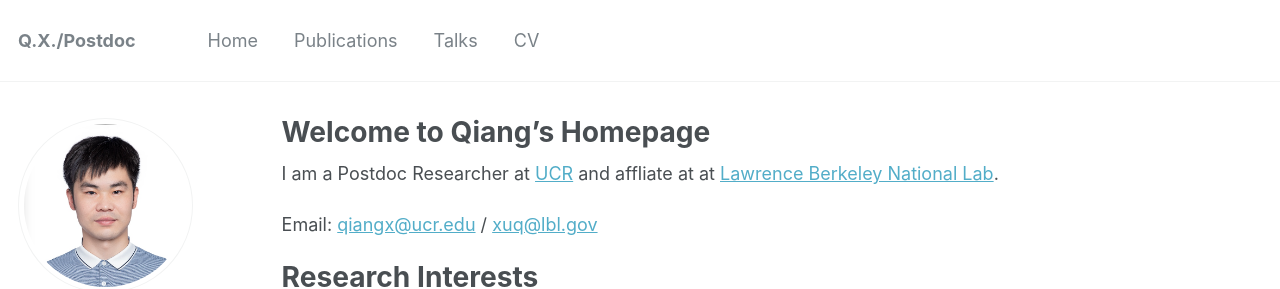
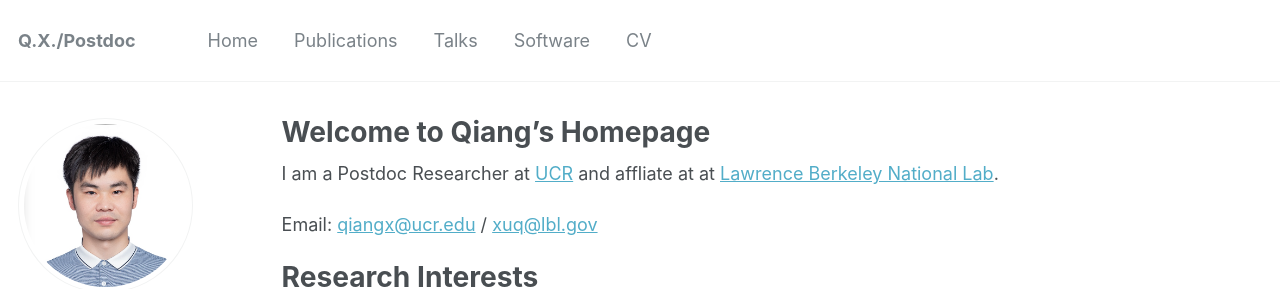
Before and after one commit to xqjlu/xqjlu.github.io, a Jekyll site: the page built from _pages/about.md, in a window 1280 px wide and 1028 px high. Shown: the top 289 px of the window. Built offline with Jekyll 4.4.1, drawn with Linux system fonts in a browser that asks for light colours; some web fonts are replaced.

Commit message:
software

```diff
--- a/_data/navigation.yml
+++ b/_data/navigation.yml
@@ -19,6 +19,9 @@ main:
 #  - title: "Blog Posts"
 #    url: /year-archive/
 
+  - title: "Software"
+    url: https://xqjlu.github.io/
+
   - title: "CV"
     url: /cv/
 
```
